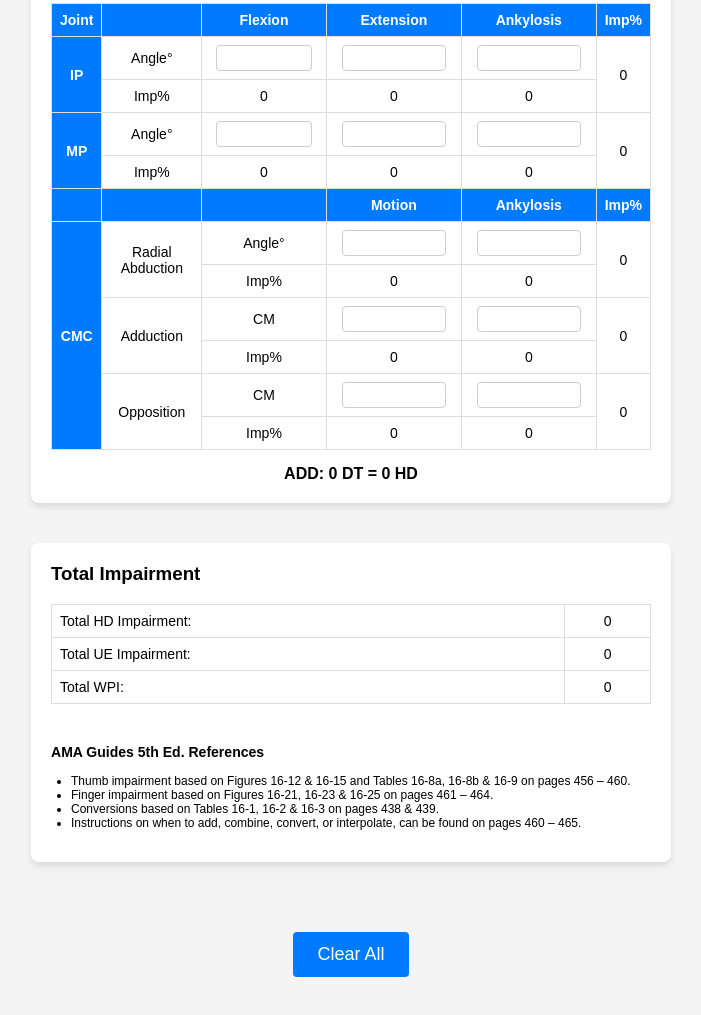
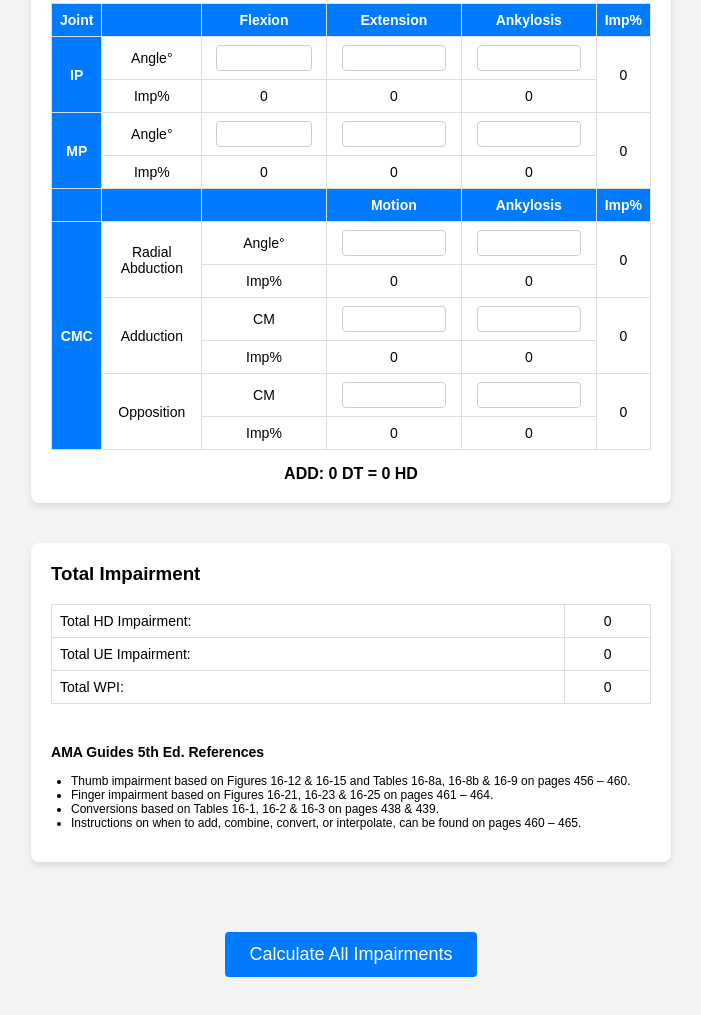
Before and after one commit to ttucker22/Digit-ROM-V4, a plain HTML site: page index.html in a window 1280 px wide. Shown: the part 1893-2908 px from the top of the page, without its empty margins (289-990 px from the left). Drawn offline with Linux system fonts and the light colour scheme.

Commit message:
Update index.html

```diff
--- a/index.html
+++ b/index.html
@@ -461,7 +461,7 @@
 </div>
 
     <div class="full-width">
-        <button id="clearAllButton">Clear All</button>
+        <button id="calculateButton">Calculate All Impairments</button>
     </div>
     <div id="result"></div>
 
```
